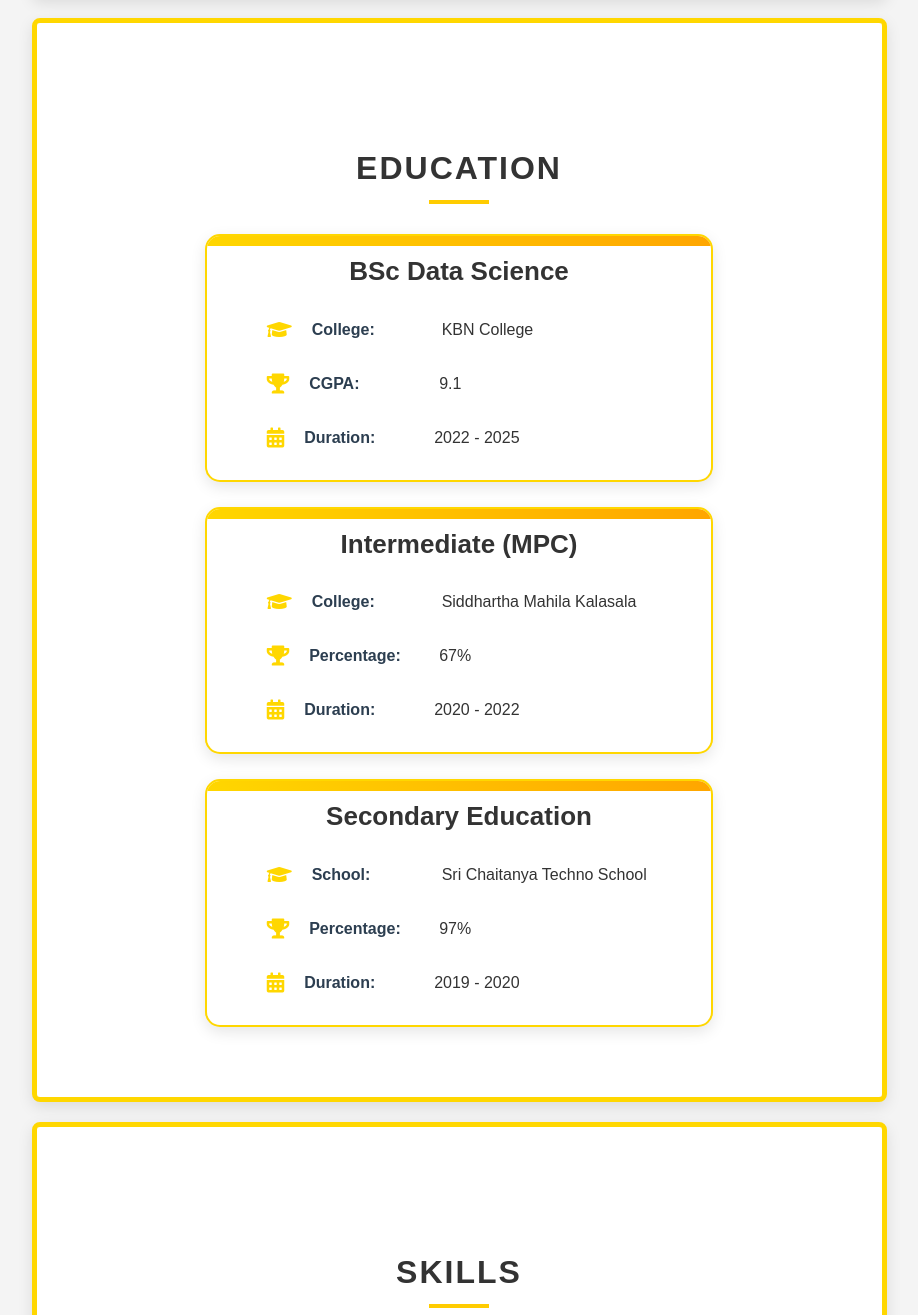
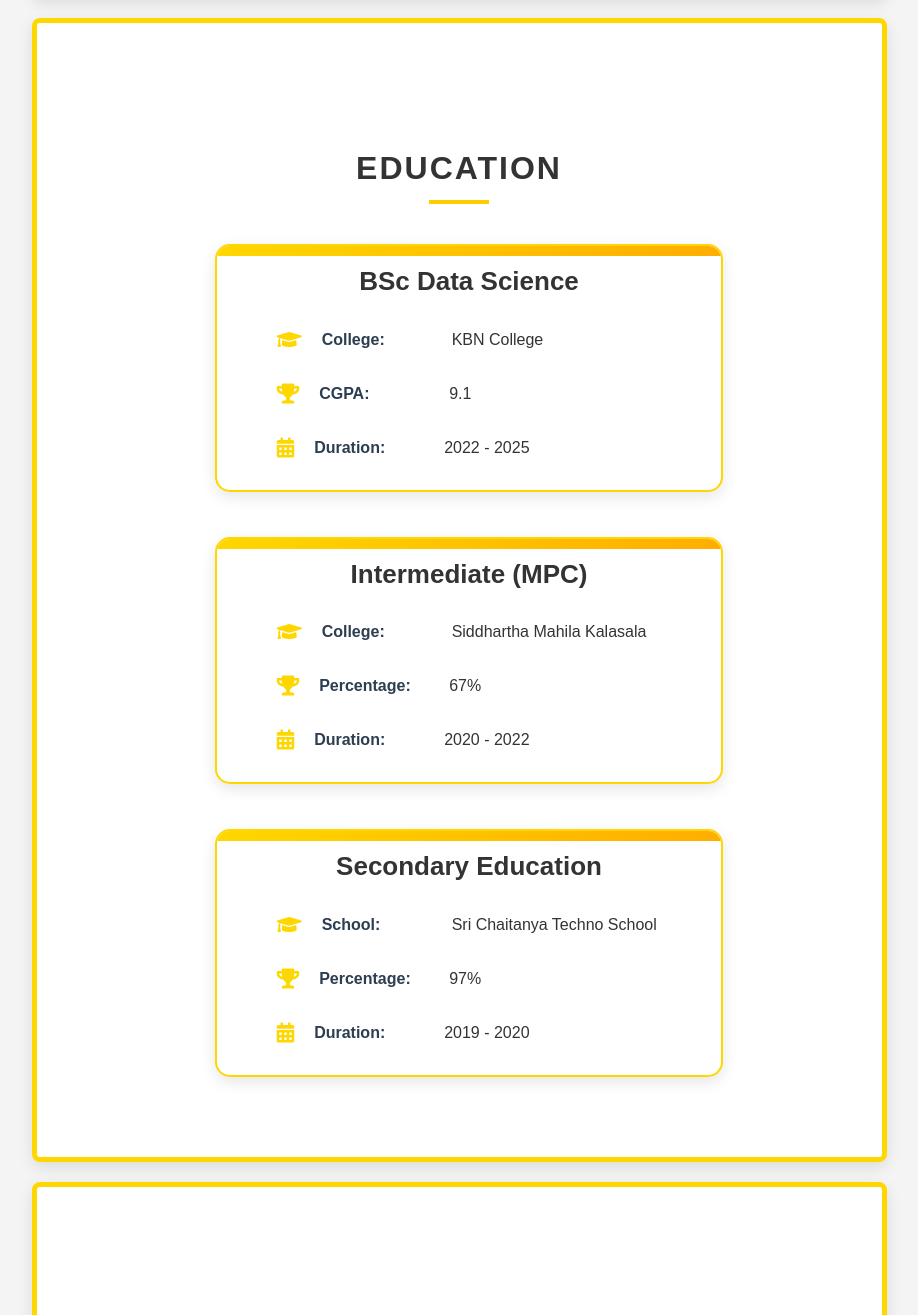
Before and after one commit to ChennuboinaSirisha/portfolio, a Flask app: page / in a window 1280 px wide. Shown: the part 2156-3471 px from the top of the page, without its empty margins (181-1099 px from the left). Run offline with Flask 3, Linux system fonts and the light colour scheme.

Commit message:
Update style.css

```diff
--- a/static/style.css
+++ b/static/style.css
@@ -673,6 +673,7 @@
   display: flex;
   flex-direction: column;
   justify-content: center;
+  margin:10px;
 }
 
 .education-card::before {
@@ -680,7 +681,7 @@
   position: absolute;
   top: 0;
   left: 0;
-  width: 100%;
+  width: 120%;
   height: 10px;
   background: linear-gradient(45deg, var(--border-color), #FFA500);
   transition: height 0.3s ease;
```
